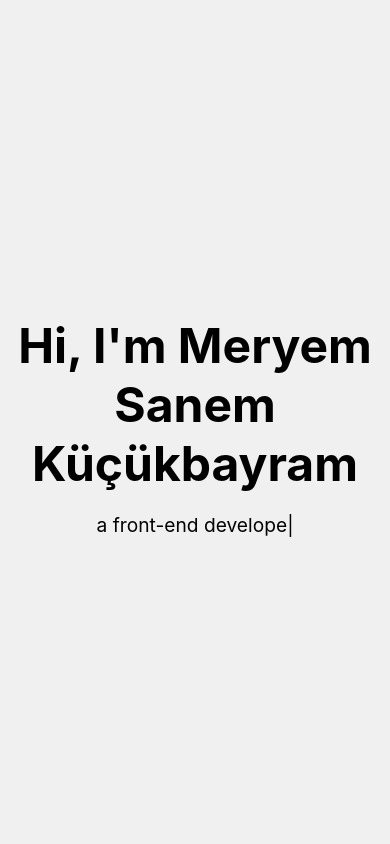
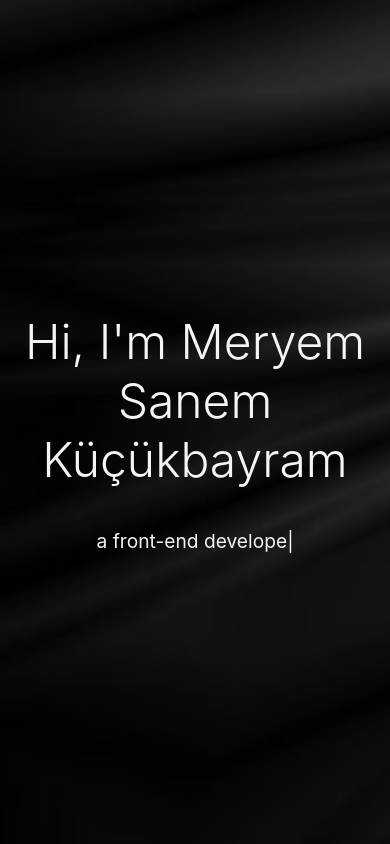
Before and after one commit to meryemsanem/my-portfolio, a React (Create React App) app: page / in a window 390 px wide. Built offline with nearby package versions, Linux system fonts and the light colour scheme.

Commit message:
Add responsive navigation style

```diff
--- a/src/styles.css
+++ b/src/styles.css
@@ -2,21 +2,101 @@
   display: flex;
   justify-content: center;
   align-items: center;
-  height: 100vh;
-  background-color: #f0f0f0;
+  height: 91vh;
   text-align: center;
+  background-image: url('./images/background.jpg');
+  background-repeat: no-repeat;
+  background-size: cover;
 }
-
-/* .homepage-content {
-  max-width: 600px;
-} */
 
 .homepage h1 {
   font-size: 3rem;
-  margin-bottom: 20px;
+  color: whitesmoke;
+  font-weight: 300;
 }
 
 .homepage p {
   font-size: 1.2rem;
-  margin-bottom: 30px;
+  color: whitesmoke;
 }
+
+.nav-links {
+  display: flex;
+  justify-content: space-between;
+  padding: 1rem;
+  background-color: #333;
+  align-items: center;
+  color: #f5f5f5;
+}
+
+.nav-links a {
+  color: #f5f5f5;
+  text-decoration: none;
+  margin: 0 30px 0 0;
+}
+
+.nav-links a:last-child {
+  margin-right: 4rem;
+}
+
+.nav-links a:hover {
+  color: lightgray;
+}
+
+.bm-burger-button {
+  display: none;
+}
+
+.my-logo {
+  display: flex;
+  align-items: center;
+  margin: 0 30px;
+  font-weight: 300;
+}
+
+.nav-mobile {
+  display: none;
+}
+
+@media (max-width: 768px) {
+  .nav-links {
+    display: none;
+  }
+
+  .bm-burger-button {
+    display: block;
+  }
+
+  .homepage {
+    display: flex;
+    justify-content: center;
+    align-items: center;
+    height: 100vh;
+    text-align: center;
+    background-image: url('./images/background.jpg');
+    background-repeat: no-repeat;
+    background-size: cover;
+  }
+
+  .bm-item {
+    display: block;
+    padding: 0.8em;
+    text-decoration: none;
+    color: white;
+  }
+
+  .bm-item:hover {
+    color: lightgray;
+  }
+
+  .bm-item-list {
+    display: flex;
+    flex-direction: column;
+    align-items: center;
+    justify-content: center;
+  }
+
+  .bm-item + .bm-item {
+    margin-top: 20px;
+  }
+}
```
